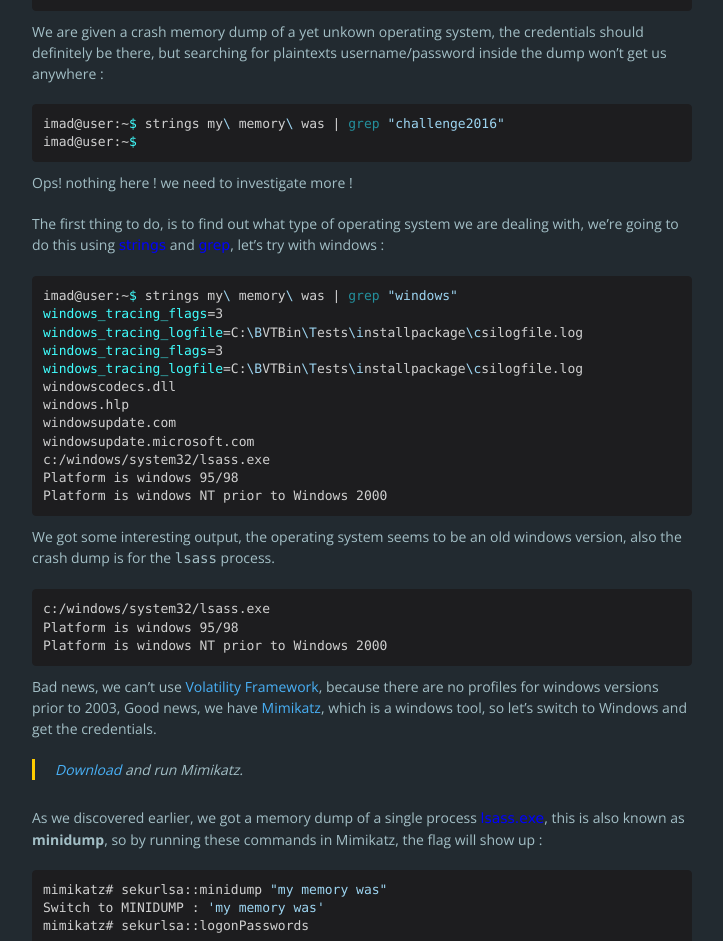
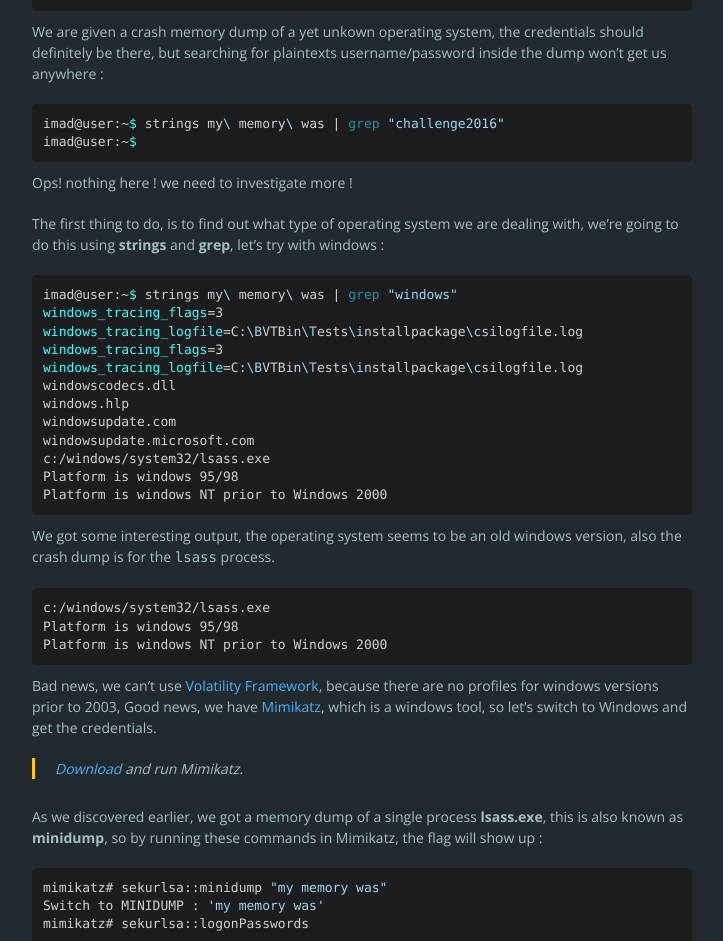
Before and after one commit to imadhsissou/imadhsissou.github.io, a Jekyll site: the page built from _posts/2016-05-19-mcsc16-writeup.md, in a window 1280 px wide. Shown: the part 839-1780 px from the top of the page, without its empty margins (278-1001 px from the left). Built offline with Jekyll 4.4.1, drawn with Linux system fonts in a browser that asks for light colours; nearby versions of some CDN libraries; comment, search, counter and statistics services are not loaded.

Commit message:
Update 2016-05-19-mcsc16-writeup.md

````diff
--- a/_posts/2016-05-19-mcsc16-writeup.md
+++ b/_posts/2016-05-19-mcsc16-writeup.md
@@ -34,7 +34,7 @@
 
 Ops! nothing here ! we need to investigate more !
 
-The first thing to do, is to find out what type of operating system we are dealing with, we're going to do this using <font face="verdana" color="blue">strings</font> and <font face="verdana" color="blue">grep</font>, let's try with windows :
+The first thing to do, is to find out what type of operating system we are dealing with, we're going to do this using <b>strings</b> and <b>grep</b>, let's try with windows :
 
 ```sh
 imad@user:~$ strings my\ memory\ was | grep "windows"
@@ -63,7 +63,7 @@
 
 > [Download](https://github.com/gentilkiwi/mimikatz/releases) and run Mimikatz.
 
-As we discovered earlier, we got a memory dump of a single process <font face="verdana" color="blue">lsass.exe</font>, this is also known as <b>minidump</b>, so by running these commands in Mimikatz, the flag will show up :
+As we discovered earlier, we got a memory dump of a single process <b>lsass.exe</b>, this is also known as <b>minidump</b>, so by running these commands in Mimikatz, the flag will show up :
 
 ```sh
 mimikatz# sekurlsa::minidump "my memory was"
````
